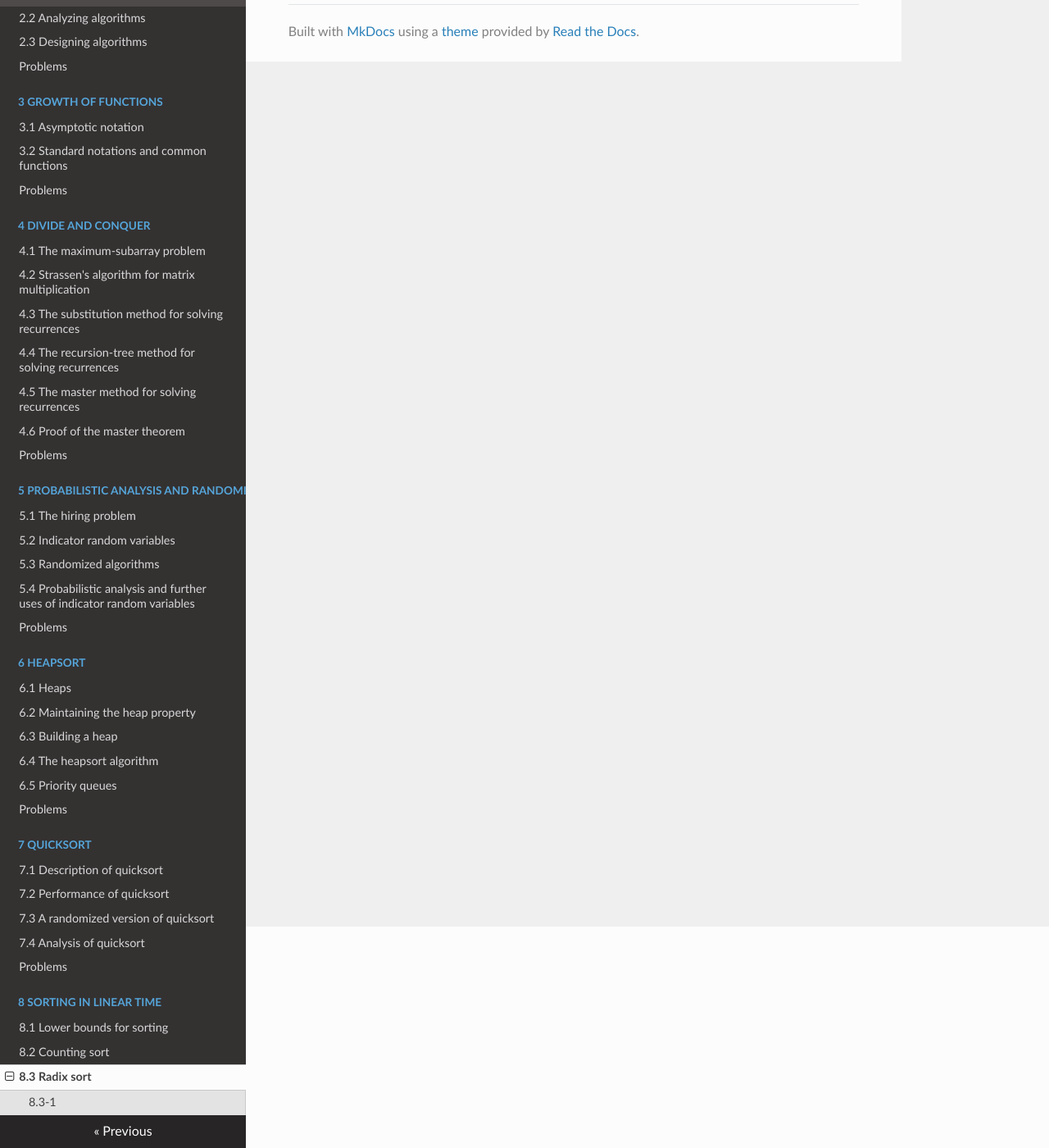
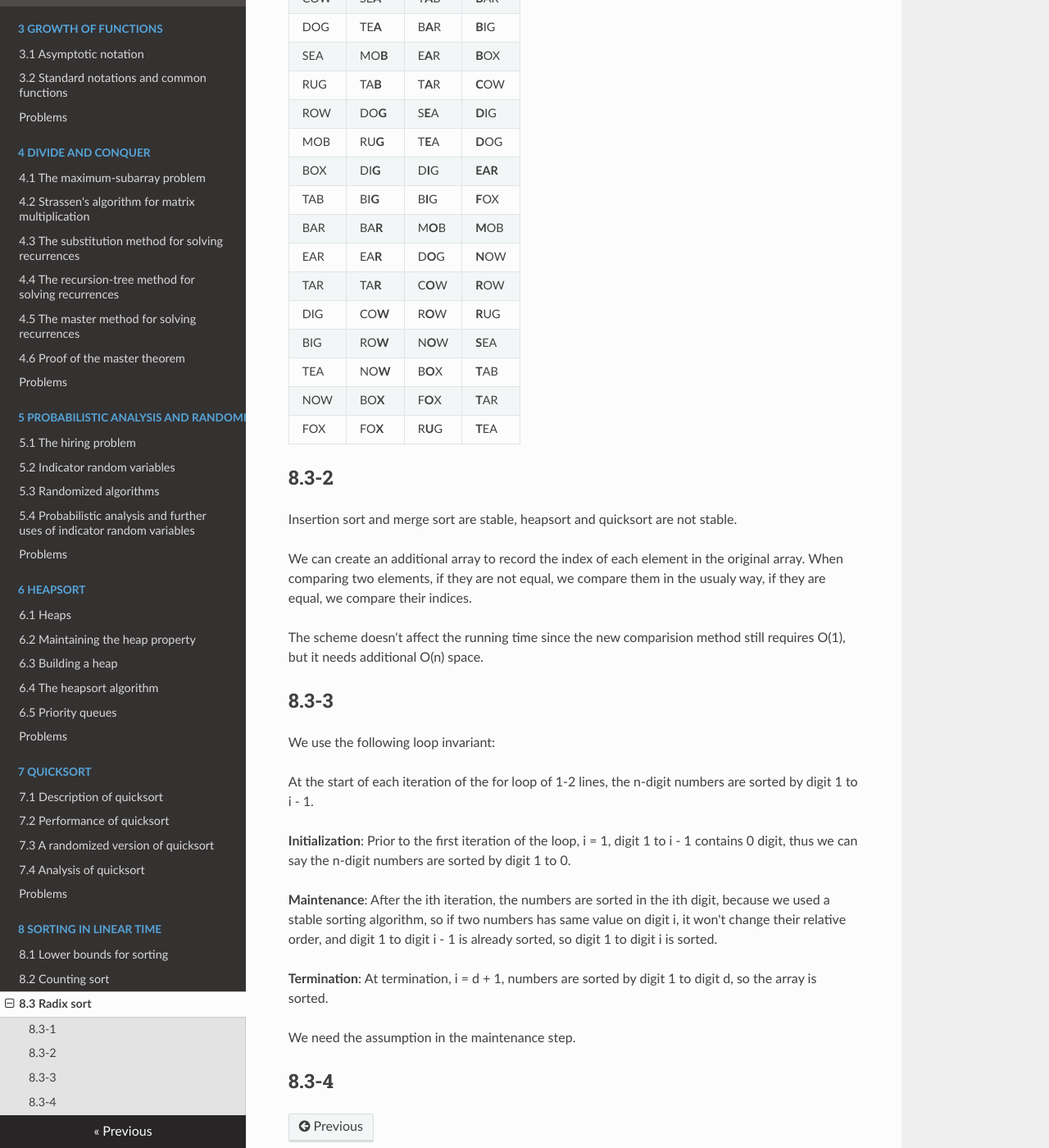
Before and after one commit to Frederick-S/Introduction-to-Algorithms-Notes, an MkDocs documentation site: the page built from docs/8-Sorting-in-Linear-Time/8.3-Radix-sort.md, in a window 1280 px wide and 1400 px high, scrolled down 270 px. Shown: the whole window at 82% size. Built offline with MkDocs 1.6.1, drawn with Linux system fonts in a browser that asks for light colours; nearby versions of some CDN libraries; old or Windows-style settings are respelled for this version of MkDocs.

Commit message:
Add 8.3-1 to 8.3-3

```diff
--- a/docs/8-Sorting-in-Linear-Time/8.3-Radix-sort.md
+++ b/docs/8-Sorting-in-Linear-Time/8.3-Radix-sort.md
@@ -1,2 +1,42 @@
 # 8.3 Radix sort
 ## 8.3-1
+|1   |2   |3   |4   |
+|---|---|---|---|
+|COW   |SE**A**   |T**A**B   |**B**AR   |
+|DOG   |TE**A**   |B**A**R   |**B**IG   |
+|SEA   |MO**B**   |E**A**R   |**B**OX   |
+|RUG   |TA**B**   |T**A**R   |**C**OW   |
+|ROW   |DO**G**   |S**E**A   |**D**IG   |
+|MOB   |RU**G**   |T**E**A   |**D**OG   |
+|BOX   |DI**G**   |D**I**G   |**EAR**   |
+|TAB   |BI**G**   |B**I**G   |**F**OX   |
+|BAR   |BA**R**   |M**O**B   |**M**OB   |
+|EAR   |EA**R**   |D**O**G   |**N**OW   |
+|TAR   |TA**R**   |C**O**W   |**R**OW   |
+|DIG   |CO**W**   |R**O**W   |**R**UG   |
+|BIG   |RO**W**   |N**O**W   |**S**EA   |
+|TEA   |NO**W**   |B**O**X   |**T**AB   |
+|NOW   |BO**X**   |F**O**X   |**T**AR   |
+|FOX   |FO**X**   |R**U**G   |**T**EA   |
+
+## 8.3-2
+Insertion sort and merge sort are stable, heapsort and quicksort are not stable.
+
+We can create an additional array to record the index of each element in the original array. When comparing two elements, if they are not equal, we compare them in the usualy way, if they are equal, we compare their indices.
+
+The scheme doesn't affect the running time since the new comparision method still requires O(1), but it needs additional O(n) space.
+
+## 8.3-3
+We use the following loop invariant:
+
+At the start of each iteration of the for loop of 1-2 lines, the n-digit numbers are sorted by digit 1 to i - 1.
+
+**Initialization**: Prior to the first iteration of the loop, i = 1, digit 1 to i - 1 contains 0 digit, thus we can say the n-digit numbers are sorted by digit 1 to 0.
+
+**Maintenance**: After the ith iteration, the numbers are sorted in the ith digit, because we used a stable sorting algorithm, so if two numbers has same value on digit i, it won't change their relative order, and digit 1 to digit i - 1 is already sorted, so digit 1 to digit i is sorted.
+
+**Termination**: At termination, i = d + 1, numbers are sorted by digit 1 to digit d, so the array is sorted.
+
+We need the assumption in the maintenance step.
+
+## 8.3-4
```
